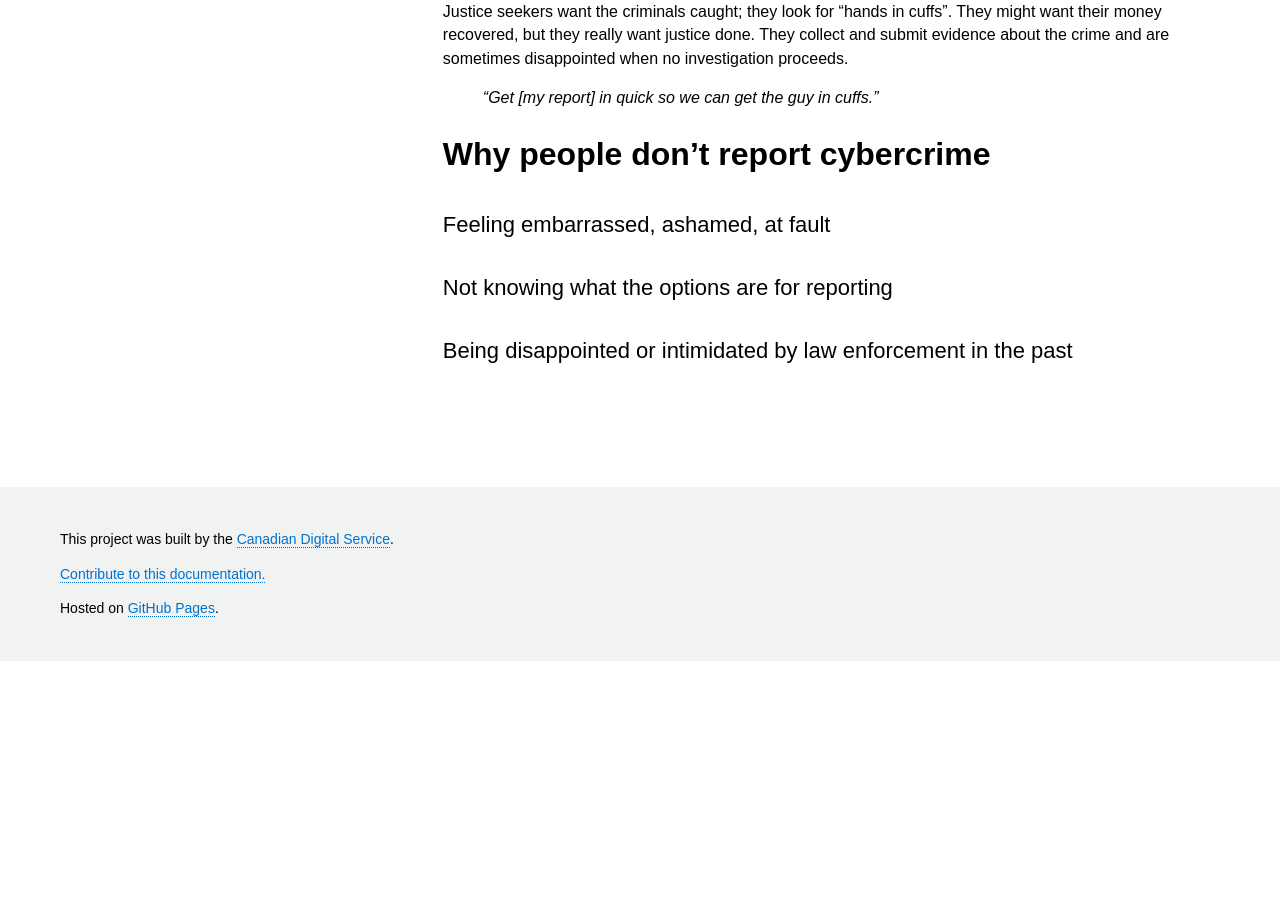
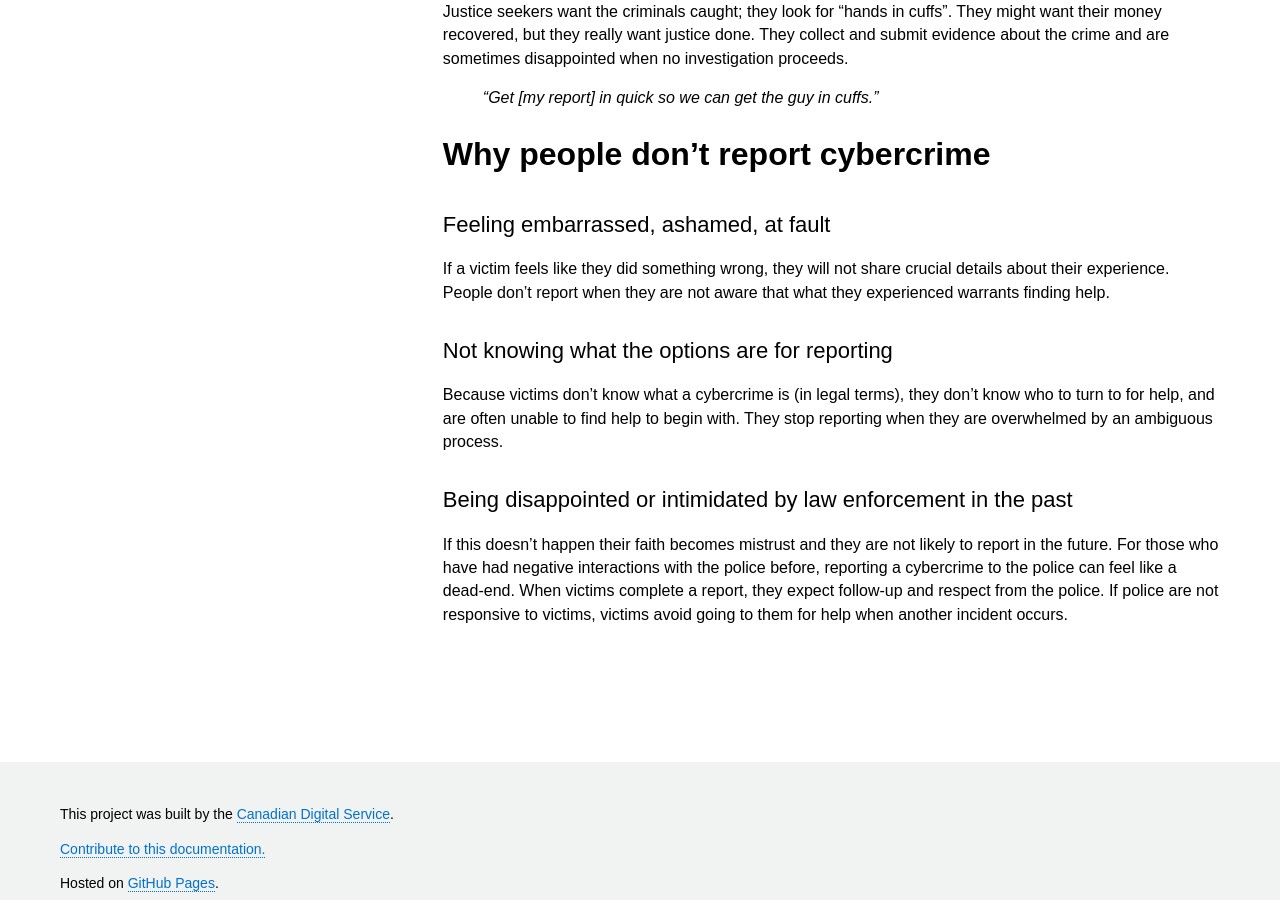
Before and after one commit to cds-snc/rcmp-report-a-cybercrime-alpha-documentation, a Jekyll site: the page built from _pages/en/discovery.md, in a window 1280 px wide and 900 px high, scrolled down 1641 px. Built offline with Jekyll 4.4.1, drawn with Linux system fonts in a browser that asks for light colours; before the commit the page ends 2302 px from its top, so only the background shows below that.

Commit message:
Update discovery.md

```diff
--- a/_pages/en/discovery.md
+++ b/_pages/en/discovery.md
@@ -57,6 +57,12 @@ Justice seekers want the criminals caught; they look for "hands in cuffs". They
 
 ## Feeling embarrassed, ashamed, at fault
 
+If a victim feels like they did something wrong, they will not share crucial details about their experience. People don't report when they are not aware that what they experienced warrants finding help.
+
 ## Not knowing what the options are for reporting
 
+Because victims don't know what a cybercrime is (in legal terms), they don't know who to turn to for help, and are often unable to find help to begin with. They stop reporting when they are overwhelmed by an ambiguous process.
+
 ## Being disappointed or intimidated by law enforcement in the past
+
+If this doesn't happen their faith becomes mistrust and they are not likely to report in the future. For those who have had negative interactions with the police before,  reporting a cybercrime to the police can feel like a dead-end. When victims complete a report, they expect follow-up and respect from the police. If police are not responsive to victims, victims avoid going to them for help when another incident occurs.
```
